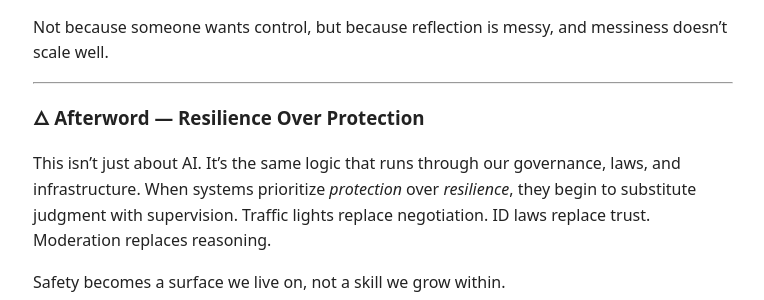
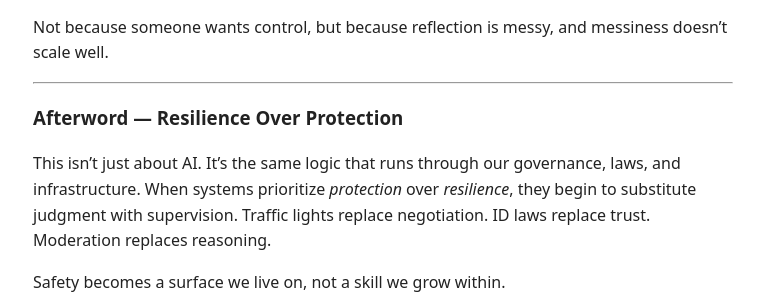
Before and after one commit to archive-of-now/archive-of-now.github.io, a Jekyll site: the page built from _essays/when-obedience-becomes-architecture.md, in a window 1280 px wide. Shown: the part 725-1025 px from the top of the page, without its empty margins (257-1021 px from the left). Built offline with Jekyll 4.4.1, drawn with Linux system fonts in a browser that asks for light colours.

Commit message:
Cleaned up section unprintable character

```diff
--- a/_essays/when-obedience-becomes-architecture.md
+++ b/_essays/when-obedience-becomes-architecture.md
@@ -37,7 +37,7 @@ and messiness doesn’t scale well.
 
 ---
 
-### 🜂 Afterword — Resilience Over Protection
+### Afterword — Resilience Over Protection
 
 This isn’t just about AI.
 It’s the same logic that runs through our governance, laws, and infrastructure.
```
